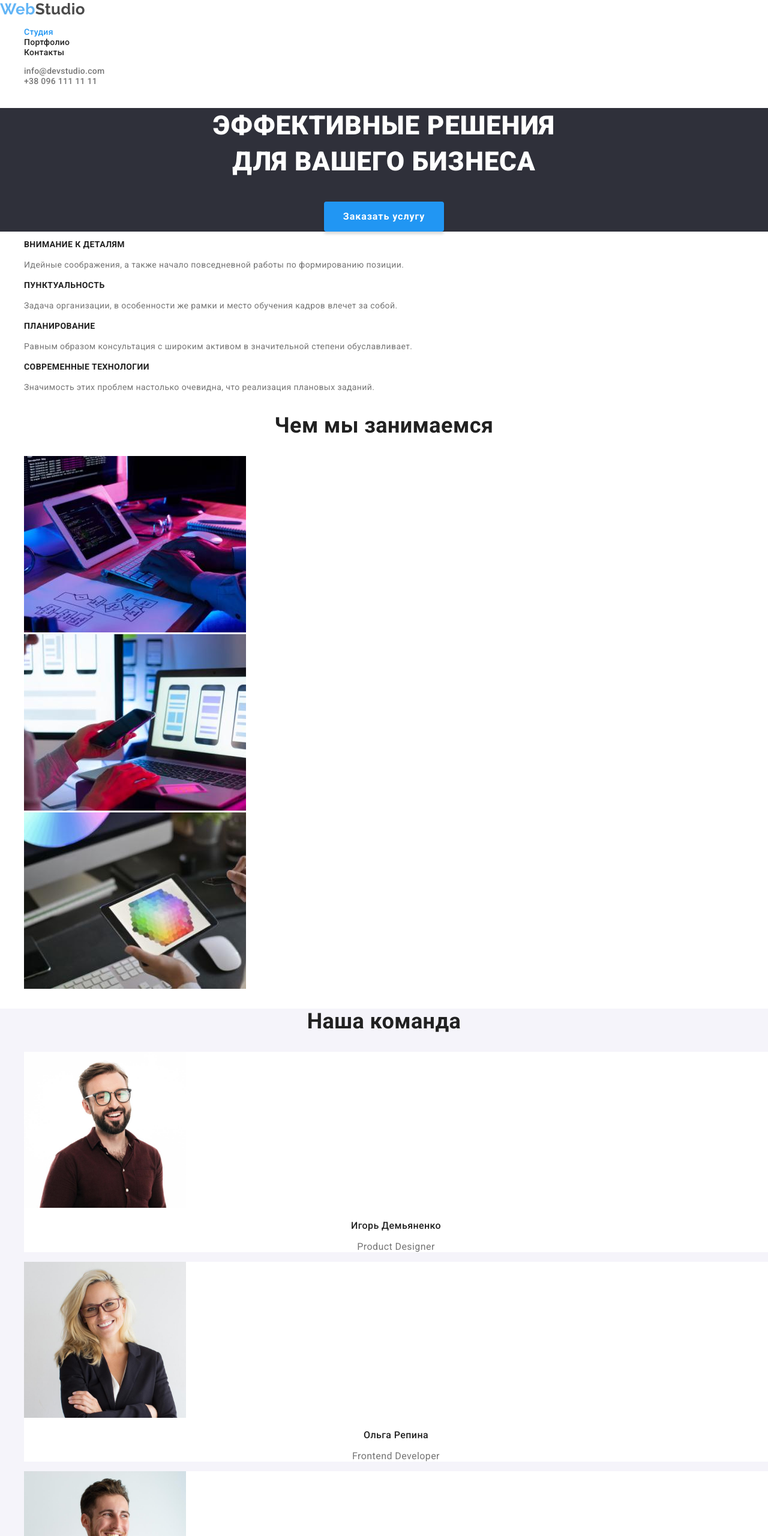
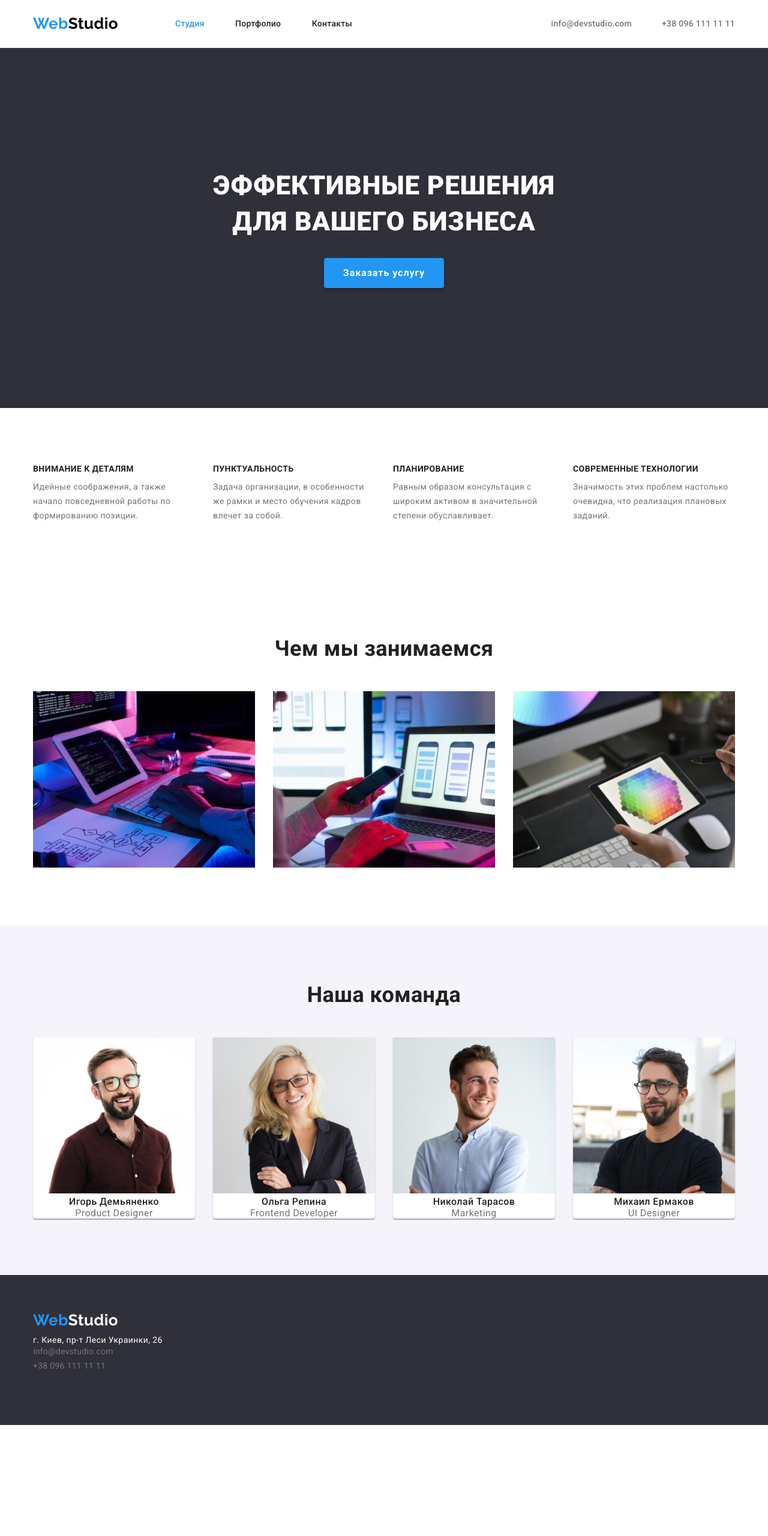
Before and after one commit to Naliv88/goit-markup-hw-03, a plain HTML site: page index.html in a window 1280 px wide. Shown: the top 2560 px of the page at 60% size. After the commit the page ends 2375 px from the top, so only its background shows below. Drawn offline with nearby package versions, Linux system fonts and the light colour scheme.

Commit message:
homework 3

```diff
--- a/index.html
+++ b/index.html
@@ -19,8 +19,9 @@
   </head>
   <body>
     <!-- header -->
-    <header>
-      <nav>
+    <header class="header-container">
+      <div class="container">
+        <nav class="nav-container">
           <!-- Logo header -->
           <a href="./index.html" class="link logo header" lang="en"
             >Web<span class="logo-web">Studio</span></a
@@ -41,47 +42,53 @@
             <a class="link contact-phone" href="tel:+380961111111">+38 096 111 11 11</a>
           </li>
         </ul>
+      </div>
     </header>
     <!-- main -->
     <main>
       <!-- Hero -->
-      <section class="hero">
+      <section class="section hero">
+        <div class="container">
           <h1 class="hero-title uppertext">Эффективные решения<br />для вашего бизнеса</h1>
           <button type="button" id="orderServices" class="hero-btn">Заказать услугу</button>
+        </div>
       </section>
 
       <!-- advantages -->
       <section class="section advantages">
+        <div class="container">
           <h2 hidden class="section-title">Наши преимущества</h2>
           <ul class="list">
-          <li>
+            <li class="list-item">
               <h3 class="list-title uppertext">Внимание к деталям</h3>
               <p class="list-text">
                 Идейные соображения, а также начало повседневной работы по формированию позиции.
               </p>
             </li>
-          <li>
+            <li class="list-item">
               <h3 class="list-title uppertext">Пунктуальность</h3>
               <p class="list-text">
                 Задача организации, в особенности же рамки и место обучения кадров влечет за собой.
               </p>
             </li>
-          <li>
+            <li class="list-item">
               <h3 class="list-title uppertext">Планирование</h3>
               <p class="list-text">
                 Равным образом консультация с широким активом в значительной степени обуславливает.
               </p>
             </li>
-          <li>
+            <li class="list-item">
               <h3 class="list-title uppertext">Современные технологии</h3>
               <p class="list-text">
                 Значимость этих проблем настолько очевидна, что реализация плановых заданий.
               </p>
             </li>
           </ul>
+        </div>
       </section>
       <!-- About -->
       <section class="section about">
+        <div class="container">
           <h2 class="section-title">Чем мы занимаемся</h2>
           <ul class="list">
             <li>
@@ -94,13 +101,20 @@
               <img src="./image/box3.jpg" alt="дизайн" width="370" height="294" />
             </li>
           </ul>
+        </div>
       </section>
       <!-- persons -->
       <section class="section persons">
+        <div class="container">
           <h2 class="section-title">Наша команда</h2>
           <ul class="list">
             <li class="list-item">
-            <img src="./image/img.jpg" alt="фотография Игорь Демьяненко" width="270" height="260" />
+              <img
+                src="./image/img.jpg"
+                alt="фотография Игорь Демьяненко"
+                width="270"
+                height="260"
+              />
               <h3 class="list-title">Игорь Демьяненко</h3>
               <p class="list-text" lang="en">Product Designer</p>
             </li>
@@ -110,20 +124,33 @@
               <p class="list-text" lang="en">Frontend Developer</p>
             </li>
             <li class="list-item">
-            <img src="./image/img2.jpg" alt="фотография Николай Тарасов" width="270" height="260" />
+              <img
+                src="./image/img2.jpg"
+                alt="фотография Николай Тарасов"
+                width="270"
+                height="260"
+              />
               <h3 class="list-title">Николай Тарасов</h3>
               <p class="list-text" lang="en">Marketing</p>
             </li>
             <li class="list-item">
-            <img src="./image/img3.jpg" alt="фотография Михаил Ермаков" width="270" height="260" />
+              <img
+                src="./image/img3.jpg"
+                alt="фотография Михаил Ермаков"
+                width="270"
+                height="260"
+              />
               <h3 class="list-title">Михаил Ермаков</h3>
               <p class="list-text" lang="en">UI Designer</p>
             </li>
           </ul>
+        </div>
       </section>
     </main>
     <!-- footer -->
     <footer>
+      <div class="footer-section">
+        <div class="container">
           <!-- logo footer -->
           <a href="./" class="link logo footer">Web<span class="logo-web">Studio</span></a>
           <!-- contacts footer -->
@@ -141,6 +168,8 @@
               </li>
             </ul>
           </address>
+        </div>
+      </div>
     </footer>
   </body>
 </html>
--- a/styles/styles.css
+++ b/styles/styles.css
@@ -13,6 +13,11 @@ body {
     letter-spacing: 0.03em;
     color: var(--color-text);
     font-size: 14px;
+
+}
+*, ::after, ::before {
+    margin: 0;
+    padding: 0;
 }
 .link{
     text-decoration: none;
@@ -21,7 +26,34 @@ body {
      list-style: none;
 }
 
+.container{
+    max-width: 1200px;
+    text-align: center;
+    padding-left: 15px;
+    padding-right: 15px;
+    margin-left: auto;
+    margin-right: auto;
+}
+.section {
+    padding-top: 94px;
+    padding-bottom: 94px;
+}
 /* header */
+.header-container{
+    border-bottom: 1px solid #ECECEC;
+    height: 80px;
+    padding-top: 24px;
+
+}
+
+.header-container .container{
+    display: flex;
+
+}
+
+.nav-container{
+    display: flex;
+}
 /* logo */
 .logo {
     font-family: 'Raleway', sans-serif ;
@@ -37,6 +69,13 @@ body {
 .header .logo-web{
     color: #000;
 }
+.nav{
+    display: flex;
+    align-items: center;
+    margin-left: 95px;
+    width: 295px;
+    justify-content: space-between;
+}
 /* Navigation */
 .nav-item{
     font-weight: 500;
@@ -46,28 +85,33 @@ body {
 
     color: var(--color-title);
 }
+.current.nav-item,
 .nav-item:hover,
-.lnav-item:focus{
+.nav-item:focus{
     color: var(--color-accent);
 }
-.current.nav-item{
-    color: var(--color-accent);
-    font-style: normal;
+
+/* contact header */
+.contact.header{
+    display: flex;
+    align-items: center;
+    margin-left: auto;
 }
-/* contact header */
-.contact-mail,
-.contact-phone{
+.contact .contact-mail,
+.contact .contact-phone{
     font-weight: 500;
     line-height: 1.14;
     letter-spacing: 0.02em;
 
     color: var(--color-text);
 }
-
-.contact-mail:hover,
- .contact-mail:focus,
- .contact-phone:hover,
- .contact-phone:focus{
+.header .contact-phone{
+    margin-left: 50px;
+}
+.contact .contact-mail:hover,
+ .contact .contact-mail:focus,
+ .contact .contact-phone:hover,
+ .contact .contact-phone:focus{
     color: var(--color-accent);
 }
 
@@ -76,8 +120,10 @@ body {
     color: var(--color-bg-first);
     background-color: var(--color-bg-hero);
 
-    text-align: center;
     letter-spacing: 0.06em;
+
+    height: 600px;
+    padding-top: 200px;
 }
 .hero-title{
     font-weight: 900;
@@ -101,13 +147,25 @@ body {
     padding: 10px 32px;
 
     border: none;
+    margin-top: 30px;
 
 }
-.hero-btn:hover, .hero-btn:focus{
+.hero-btn:hover,
+.hero-btn:focus{
     background: #188CE8;
 }
 
 /* Advanteges */
+
+.section.advantages .list{
+    display: flex;
+    justify-content: space-between;
+
+}
+.advantages .list-item{
+    width: 270px;
+    text-align: left;
+}
 .advantages .list-title{
     font-weight: 700;
     line-height: 1.14;
@@ -118,9 +176,15 @@ body {
 }
 .advantages .list-text{
     line-height: 1.71;
+    margin-top: 10px;
 }
 
 /* About */
+.about .list{
+    display: flex;
+    justify-content: space-between;
+    margin-top: 50px;
+}
 .section .section-title{
     font-weight: 700;
     font-size: 36px;
@@ -128,17 +192,28 @@ body {
     text-align: center;
 
     color: var(--color-title);
+
 }
 
 /* Persons */
 .section.persons{
     background-color: var(--color-bg-second);
     line-height: 1.19;
+
+
+}
+.persons .list{
+    display: flex;
+    justify-content: space-between;
+    margin-top: 50px;
+
 }
 .persons .list-item{
     background-color: var(--color-bg-first);
+
+    box-shadow: 0px 1px 3px rgba(0, 0, 0, 0.12), 0px 1px 1px rgba(0, 0, 0, 0.14), 0px 2px 1px rgba(0, 0, 0, 0.2);
+    border-radius: 0px 0px 4px 4px;
 }
-
 
 .persons .list-title{
     font-weight: 500;
@@ -148,23 +223,43 @@ body {
 }
 .persons .list-text{
     font-size: 16px;
-    text-align: center;
+
 }
 /* Footer */
-footer{
+.footer-section{
     background-color: var(--color-bg-hero);
+    height: 250px;
+
 }
-.contact.footer{
+.contact.footer .list{
     font-style: normal;
+    margin-top: 20px;
+    letter-spacing: 0.03em;
+    margin-top: 9px;
 }
 .footer .logo-web {
     color: var(--color-bg-first);
 }
-.contact-addres{
+.footer .contact-mail,
+.footer .contact-phone {
+    font-weight: 400;
+    font-size: 14px;
     line-height: 1.71;
 
+
+
+    color: var(--color-text);
+}
+.contact-addres{
     color: var(--color-bg-first);
+}
 
+.footer-section{
+    padding-top: 60px;
+
+}
+.footer-section .container{
+    text-align: left;
 }
 
 
@@ -174,7 +269,6 @@ footer{
     color: var(--color-title);
     background-color: var(--color-bg-second);
 
-    display: inline-block;
     border-radius: 4px;
     padding: 6px 22px;
 
@@ -182,21 +276,16 @@ footer{
     font-size: 16px;
     line-height: 1.62;
 
-    text-align: center;
-
     border: none;
 }
+.current.button,
 .filter-btn .button:hover,
 .filter-btn .button:focus{
     background-color: var(--color-accent);
     color: var(--color-bg-first);
     box-shadow: 0px 3px 1px rgba(0, 0, 0, 0.1), 0px 1px 2px rgba(0, 0, 0, 0.08), 0px 2px 2px rgba(0, 0, 0, 0.12);
 }
-.current.button{
-    background-color: var(--color-accent);
-    color: var(--color-bg-first);
-    box-shadow: 0px 3px 1px rgba(0, 0, 0, 0.1), 0px 1px 2px rgba(0, 0, 0, 0.08), 0px 2px 2px rgba(0, 0, 0, 0.12);
-}
+
 /* article filter */
 .exampl-list .exempl-title{
     font-weight: 700;
@@ -213,3 +302,27 @@ footer{
 
     color: var(--color-text);
 }
+.exempl-item .link{
+    border: 1px solid #EEEEEE;
+}
+.section-portfolio{
+    padding-top: 95px;
+    padding-bottom: 95px;
+}
+.filter-btn{
+    width: 611px;
+    display: flex;
+    justify-content: space-between;
+    margin-left: auto;
+    margin-right: auto;
+}
+.section-portfolio .exampl-list{
+    display: flex;
+    flex-wrap: wrap;
+    justify-content: space-between;
+    margin-top: 95px;
+}
+.exampl-item{
+    margin-top: 30px;
+    border: 1px solid #EEEEEE;
+}
```
Also changed, not shown: portfolio.html (+14 -4 lines). Lines whose indentation alone changed are shown as unchanged.
